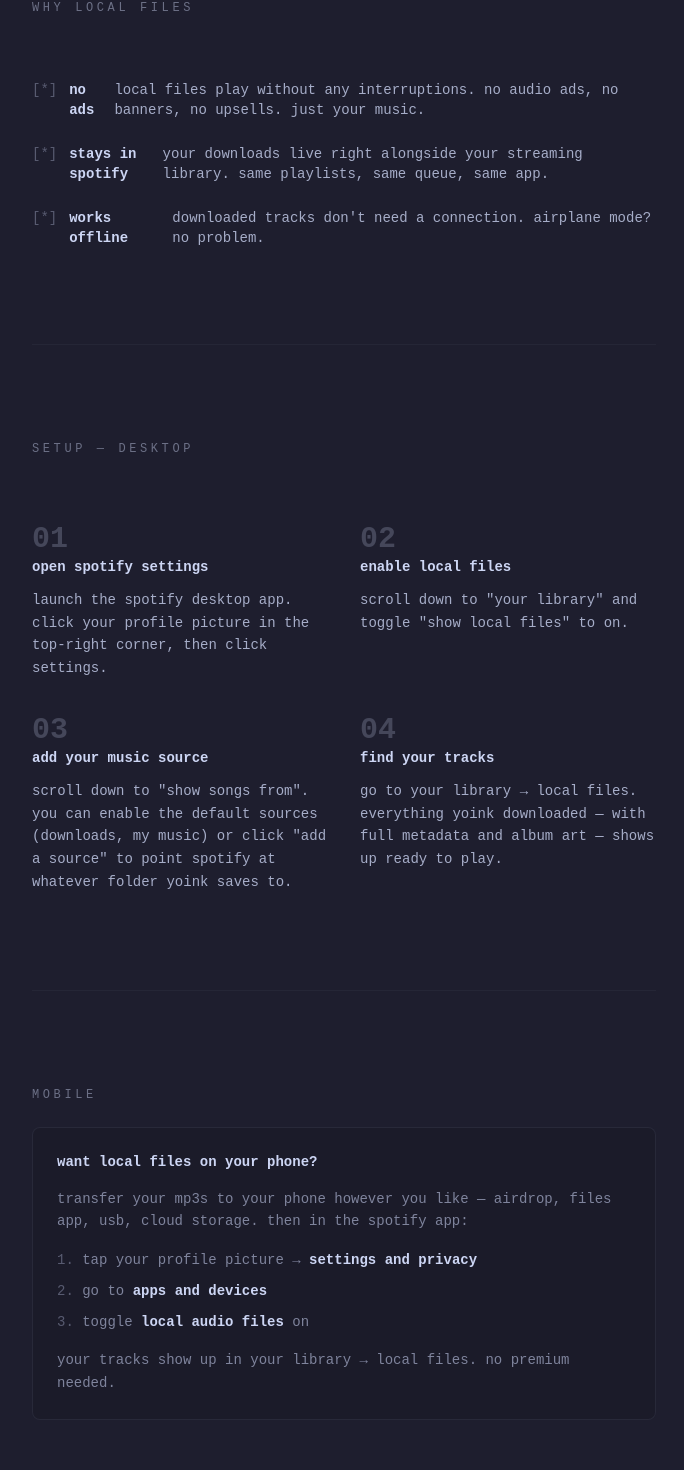
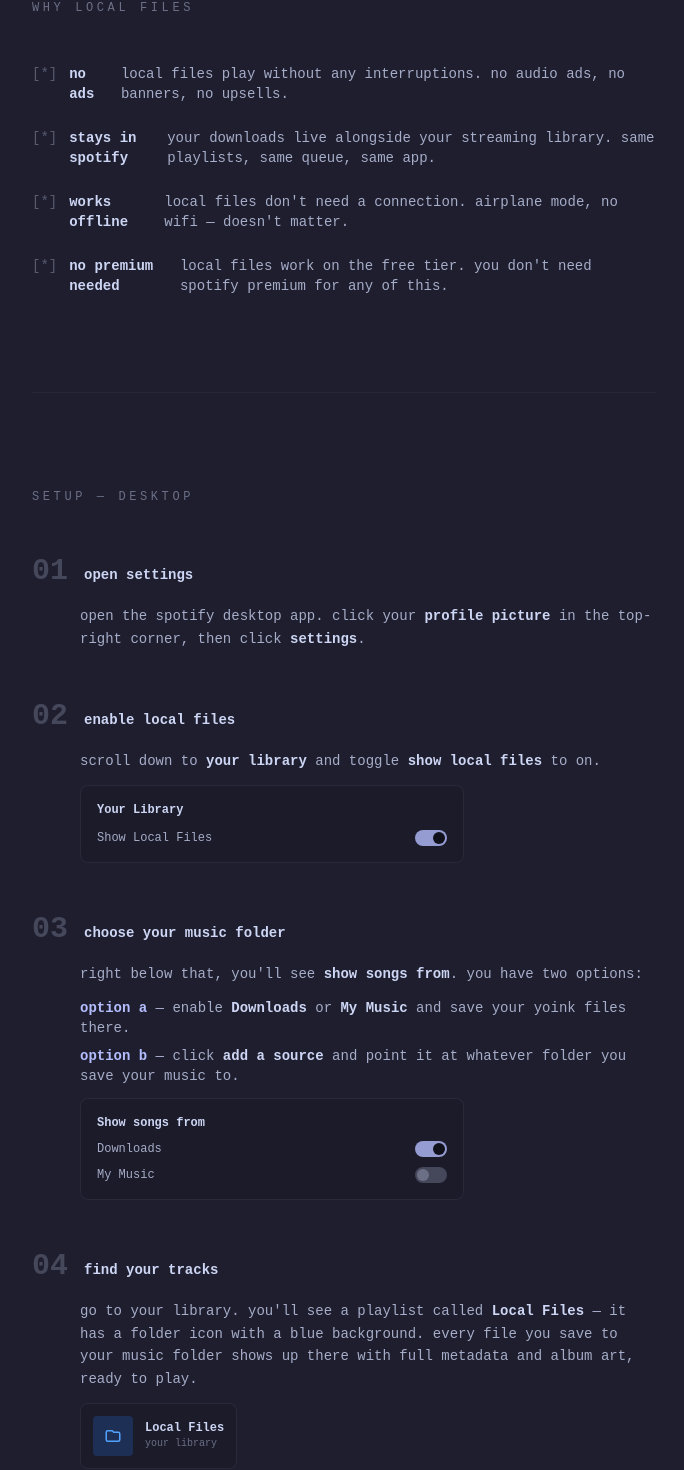
Before and after one commit to chasemarshall/yoink, a Next.js app: page /how in a window 1280 px wide. Shown: the part 1036-2506 px from the top of the page, without its empty margins (296-980 px from the left). Built offline with nearby package versions, Linux system fonts and the light colour scheme.

Commit message:
style: redesign /how page with clearer setup instructions
Vertical step layout with inline UI mockups for toggle states
and the Local Files playlist icon. More accurate desktop steps
and corrected mobile flow (profile → settings → apps and devices
→ local audio files).

```diff
--- a/src/app/how/page.tsx
+++ b/src/app/how/page.tsx
@@ -1,44 +1,6 @@
 "use client";
 
 import Link from "next/link";
-
-const benefits = [
-  {
-    label: "no ads",
-    desc: "local files play without any interruptions. no audio ads, no banners, no upsells. just your music.",
-  },
-  {
-    label: "stays in spotify",
-    desc: "your downloads live right alongside your streaming library. same playlists, same queue, same app.",
-  },
-  {
-    label: "works offline",
-    desc: "downloaded tracks don't need a connection. airplane mode? no problem.",
-  },
-];
-
-const steps = [
-  {
-    num: "01",
-    title: "open spotify settings",
-    desc: "launch the spotify desktop app. click your profile picture in the top-right corner, then click settings.",
-  },
-  {
-    num: "02",
-    title: "enable local files",
-    desc: "scroll down to \"your library\" and toggle \"show local files\" to on.",
-  },
-  {
-    num: "03",
-    title: "add your music source",
-    desc: "scroll down to \"show songs from\". you can enable the default sources (downloads, my music) or click \"add a source\" to point spotify at whatever folder yoink saves to.",
-  },
-  {
-    num: "04",
-    title: "find your tracks",
-    desc: "go to your library → local files. everything yoink downloaded — with full metadata and album art — shows up ready to play.",
-  },
-];
 
 export default function HowPage() {
   return (
@@ -71,7 +33,7 @@
             <span className="text-lavender">skip the ads.</span>
           </h1>
           <p className="text-lg text-subtext0/80 leading-relaxed max-w-md">
-            yoink grabs the mp3. spotify plays it back — no premium
+            yoink gives you the file. spotify plays it back — no premium
             required, no ads, no limits. here&apos;s how to set it up.
           </p>
         </div>
@@ -92,14 +54,14 @@
             the loop
           </p>
           <div
-            className="animate-fade-in-up flex items-center gap-3 text-sm"
+            className="animate-fade-in-up flex items-center gap-3 text-sm flex-wrap"
             style={{ opacity: 0, animationDelay: "80ms" }}
           >
             <span className="text-lavender font-bold">yoink it</span>
             <span className="text-surface2">→</span>
-            <span className="text-text font-bold">drop it in spotify</span>
+            <span className="text-text font-bold">save to your music folder</span>
             <span className="text-surface2">→</span>
-            <span className="text-green font-bold">listen ad-free</span>
+            <span className="text-green font-bold">plays in spotify, ad-free</span>
           </div>
         </div>
       </section>
@@ -111,7 +73,7 @@
 
       {/* Why */}
       <section className="px-6 py-24 max-w-2xl mx-auto">
-        <div className="space-y-16">
+        <div className="space-y-12">
           <p
             className="text-xs text-overlay0 uppercase tracking-[0.3em] animate-fade-in-up"
             style={{ opacity: 0 }}
@@ -119,17 +81,38 @@
             why local files
           </p>
           <div className="space-y-6">
-            {benefits.map((b, i) => (
             <div
-                key={b.label}
               className="animate-fade-in-up flex items-baseline gap-3"
-                style={{ opacity: 0, animationDelay: `${i * 80}ms` }}
+              style={{ opacity: 0 }}
             >
               <span className="text-sm text-surface2 flex-shrink-0">[*]</span>
-                <span className="text-sm font-bold text-text">{b.label}</span>
-                <span className="text-sm text-subtext0">{b.desc}</span>
+              <span className="text-sm font-bold text-text">no ads</span>
+              <span className="text-sm text-subtext0">local files play without any interruptions. no audio ads, no banners, no upsells.</span>
             </div>
-            ))}
+            <div
+              className="animate-fade-in-up flex items-baseline gap-3"
+              style={{ opacity: 0, animationDelay: "80ms" }}
+            >
+              <span className="text-sm text-surface2 flex-shrink-0">[*]</span>
+              <span className="text-sm font-bold text-text">stays in spotify</span>
+              <span className="text-sm text-subtext0">your downloads live alongside your streaming library. same playlists, same queue, same app.</span>
+            </div>
+            <div
+              className="animate-fade-in-up flex items-baseline gap-3"
+              style={{ opacity: 0, animationDelay: "160ms" }}
+            >
+              <span className="text-sm text-surface2 flex-shrink-0">[*]</span>
+              <span className="text-sm font-bold text-text">works offline</span>
+              <span className="text-sm text-subtext0">local files don&apos;t need a connection. airplane mode, no wifi — doesn&apos;t matter.</span>
+            </div>
+            <div
+              className="animate-fade-in-up flex items-baseline gap-3"
+              style={{ opacity: 0, animationDelay: "240ms" }}
+            >
+              <span className="text-sm text-surface2 flex-shrink-0">[*]</span>
+              <span className="text-sm font-bold text-text">no premium needed</span>
+              <span className="text-sm text-subtext0">local files work on the free tier. you don&apos;t need spotify premium for any of this.</span>
+            </div>
           </div>
         </div>
       </section>
@@ -139,31 +122,121 @@
         <div className="border-t border-surface0/40" />
       </div>
 
-      {/* Steps */}
+      {/* Desktop Setup */}
       <section className="px-6 py-24 max-w-2xl mx-auto">
-        <div className="space-y-16">
+        <div className="space-y-12">
           <p
             className="text-xs text-overlay0 uppercase tracking-[0.3em] animate-fade-in-up"
             style={{ opacity: 0 }}
           >
             setup — desktop
           </p>
-          <div className="grid grid-cols-1 sm:grid-cols-2 gap-8">
-            {steps.map((s, i) => (
+
+          {/* Step 1 */}
           <div
-                key={s.num}
-                className="animate-fade-in-up space-y-3"
-                style={{ opacity: 0, animationDelay: `${i * 80}ms` }}
+            className="animate-fade-in-up space-y-4"
+            style={{ opacity: 0 }}
           >
-                <span className="text-3xl font-bold text-surface1">
-                  {s.num}
-                </span>
-                <p className="text-sm font-bold text-text">{s.title}</p>
+            <div className="flex items-baseline gap-4">
+              <span className="text-3xl font-bold text-surface1">01</span>
+              <p className="text-sm font-bold text-text">open settings</p>
+            </div>
+            <div className="pl-12 space-y-2">
               <p className="text-sm text-subtext0 leading-relaxed">
-                  {s.desc}
+                open the spotify desktop app. click your <span className="text-text font-bold">profile picture</span> in the top-right corner, then click <span className="text-text font-bold">settings</span>.
               </p>
             </div>
-            ))}
+          </div>
+
+          {/* Step 2 */}
+          <div
+            className="animate-fade-in-up space-y-4"
+            style={{ opacity: 0, animationDelay: "80ms" }}
+          >
+            <div className="flex items-baseline gap-4">
+              <span className="text-3xl font-bold text-surface1">02</span>
+              <p className="text-sm font-bold text-text">enable local files</p>
+            </div>
+            <div className="pl-12 space-y-3">
+              <p className="text-sm text-subtext0 leading-relaxed">
+                scroll down to <span className="text-text font-bold">your library</span> and toggle <span className="text-text font-bold">show local files</span> to on.
+              </p>
+              <div className="border border-surface0/60 rounded-lg p-4 bg-mantle/40 space-y-3 max-w-sm">
+                <p className="text-xs font-bold text-text">Your Library</p>
+                <div className="flex items-center justify-between">
+                  <span className="text-xs text-subtext0">Show Local Files</span>
+                  <div className="w-8 h-4 rounded-full bg-lavender/80 flex items-center justify-end px-0.5">
+                    <div className="w-3 h-3 rounded-full bg-crust" />
+                  </div>
+                </div>
+              </div>
+            </div>
+          </div>
+
+          {/* Step 3 */}
+          <div
+            className="animate-fade-in-up space-y-4"
+            style={{ opacity: 0, animationDelay: "160ms" }}
+          >
+            <div className="flex items-baseline gap-4">
+              <span className="text-3xl font-bold text-surface1">03</span>
+              <p className="text-sm font-bold text-text">choose your music folder</p>
+            </div>
+            <div className="pl-12 space-y-3">
+              <p className="text-sm text-subtext0 leading-relaxed">
+                right below that, you&apos;ll see <span className="text-text font-bold">show songs from</span>. you have two options:
+              </p>
+              <div className="space-y-2 text-sm text-subtext0">
+                <p>
+                  <span className="text-lavender font-bold">option a</span> — enable <span className="text-text font-bold">Downloads</span> or <span className="text-text font-bold">My Music</span> and save your yoink files there.
+                </p>
+                <p>
+                  <span className="text-lavender font-bold">option b</span> — click <span className="text-text font-bold">add a source</span> and point it at whatever folder you save your music to.
+                </p>
+              </div>
+              <div className="border border-surface0/60 rounded-lg p-4 bg-mantle/40 space-y-2.5 max-w-sm">
+                <p className="text-xs font-bold text-text">Show songs from</p>
+                <div className="flex items-center justify-between">
+                  <span className="text-xs text-subtext0">Downloads</span>
+                  <div className="w-8 h-4 rounded-full bg-lavender/80 flex items-center justify-end px-0.5">
+                    <div className="w-3 h-3 rounded-full bg-crust" />
+                  </div>
+                </div>
+                <div className="flex items-center justify-between">
+                  <span className="text-xs text-subtext0">My Music</span>
+                  <div className="w-8 h-4 rounded-full bg-surface1 flex items-center justify-start px-0.5">
+                    <div className="w-3 h-3 rounded-full bg-overlay0" />
+                  </div>
+                </div>
+              </div>
+            </div>
+          </div>
+
+          {/* Step 4 */}
+          <div
+            className="animate-fade-in-up space-y-4"
+            style={{ opacity: 0, animationDelay: "240ms" }}
+          >
+            <div className="flex items-baseline gap-4">
+              <span className="text-3xl font-bold text-surface1">04</span>
+              <p className="text-sm font-bold text-text">find your tracks</p>
+            </div>
+            <div className="pl-12 space-y-3">
+              <p className="text-sm text-subtext0 leading-relaxed">
+                go to your library. you&apos;ll see a playlist called <span className="text-text font-bold">Local Files</span> — it has a folder icon with a blue background. every file you save to your music folder shows up there with full metadata and album art, ready to play.
+              </p>
+              <div className="border border-surface0/60 rounded-lg p-3 bg-mantle/40 inline-flex items-center gap-3">
+                <div className="w-10 h-10 rounded bg-blue-500/20 flex items-center justify-center flex-shrink-0">
+                  <svg width="18" height="18" viewBox="0 0 24 24" fill="none" className="text-blue-400">
+                    <path d="M3 7v10a2 2 0 002 2h14a2 2 0 002-2V9a2 2 0 00-2-2h-6l-2-2H5a2 2 0 00-2 2z" stroke="currentColor" strokeWidth="2" strokeLinecap="round" strokeLinejoin="round"/>
+                  </svg>
+                </div>
+                <div>
+                  <p className="text-xs font-bold text-text">Local Files</p>
+                  <p className="text-[10px] text-overlay0">your library</p>
+                </div>
+              </div>
+            </div>
           </div>
         </div>
       </section>
@@ -173,43 +246,58 @@
         <div className="border-t border-surface0/40" />
       </div>
 
-      {/* Mobile note */}
+      {/* Mobile */}
       <section className="px-6 py-24 max-w-2xl mx-auto">
+        <div className="space-y-12">
+          <p
+            className="text-xs text-overlay0 uppercase tracking-[0.3em] animate-fade-in-up"
+            style={{ opacity: 0 }}
+          >
+            setup — mobile
+          </p>
+
           <div
             className="animate-fade-in-up space-y-6"
             style={{ opacity: 0 }}
           >
-          <p className="text-xs text-overlay0 uppercase tracking-[0.3em]">
-            mobile
+            <p className="text-sm text-subtext0 leading-relaxed">
+              transfer your files to your phone however you like — airdrop,
+              files app, usb, google drive, whatever works. then:
             </p>
-          <div className="border border-surface0/60 rounded-lg p-6 bg-mantle/40 space-y-4">
-            <p className="text-sm font-bold text-text">
-              want local files on your phone?
-            </p>
-            <p className="text-sm text-overlay1 leading-relaxed">
-              transfer your mp3s to your phone however you like — airdrop,
-              files app, usb, cloud storage. then in the spotify app:
-            </p>
-            <div className="space-y-2 text-sm text-overlay1 leading-relaxed">
-              <p>
-                <span className="text-surface2">1.</span> tap your profile
-                picture → <span className="text-text font-bold">settings
-                and privacy</span>
-              </p>
-              <p>
-                <span className="text-surface2">2.</span> go
-                to <span className="text-text font-bold">apps and
-                devices</span>
-              </p>
-              <p>
-                <span className="text-surface2">3.</span> toggle <span className="text-text font-bold">local
-                audio files</span> on
+
+            <div className="border border-surface0/60 rounded-lg overflow-hidden bg-mantle/40">
+              <div className="p-5 space-y-4">
+                <div className="flex items-start gap-3">
+                  <span className="text-xs text-surface2 mt-0.5 font-bold flex-shrink-0">1.</span>
+                  <p className="text-sm text-subtext0">
+                    tap your <span className="text-text font-bold">profile picture</span> in the top-left
                   </p>
                 </div>
-            <p className="text-sm text-overlay1 leading-relaxed">
-              your tracks show up in your library → local files. no premium
-              needed.
+                <div className="flex items-start gap-3">
+                  <span className="text-xs text-surface2 mt-0.5 font-bold flex-shrink-0">2.</span>
+                  <p className="text-sm text-subtext0">
+                    tap <span className="text-text font-bold">settings and privacy</span>
                   </p>
+                </div>
+                <div className="flex items-start gap-3">
+                  <span className="text-xs text-surface2 mt-0.5 font-bold flex-shrink-0">3.</span>
+                  <p className="text-sm text-subtext0">
+                    scroll down and tap <span className="text-text font-bold">apps and devices</span>
+                  </p>
+                </div>
+                <div className="flex items-start gap-3">
+                  <span className="text-xs text-surface2 mt-0.5 font-bold flex-shrink-0">4.</span>
+                  <p className="text-sm text-subtext0">
+                    toggle <span className="text-text font-bold">local audio files</span> on
+                  </p>
+                </div>
+              </div>
+              <div className="border-t border-surface0/40 px-5 py-3">
+                <p className="text-xs text-overlay0">
+                  your tracks show up in your library → local files. no premium needed.
+                </p>
+              </div>
+            </div>
           </div>
         </div>
       </section>
```
Lines whose indentation alone changed are shown as unchanged.
